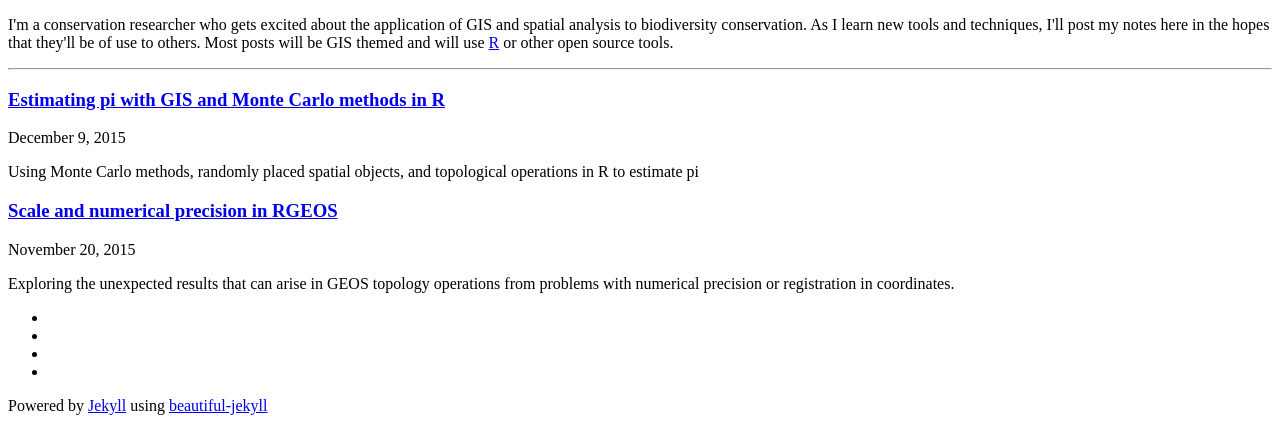
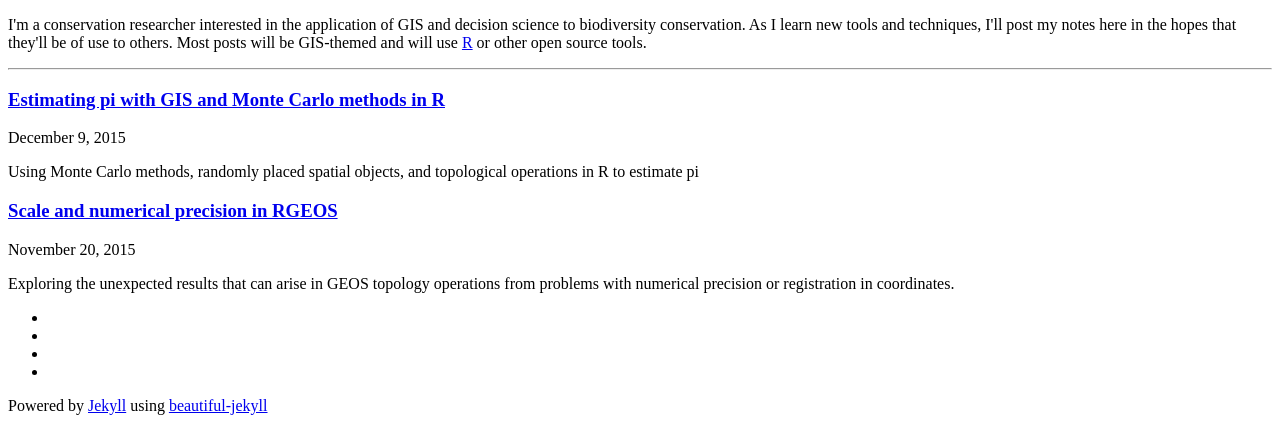
Before and after one commit to Pandinosaurus/mstrimas.github.io, a Jekyll site: the page built from index.html, in a window 1280 px wide, cut to the strip 579-1010 px from the top of the page. Built offline with Jekyll 4.4.1, drawn with Linux system fonts in a browser that asks for light colours; Markdown is read by kramdown in place of the engine named in the settings; the list of posts is cut into pages by our own code.

Commit message:
better opening blurb

```diff
--- a/index.html
+++ b/index.html
@@ -8,10 +8,10 @@ title: Matt Strimas-Mackey
     <div class="col-lg-8 col-lg-offset-2 col-md-10 col-md-offset-1">
 	  <div class="page-heading">
       <p>
-        I'm a conservation researcher who gets excited about the application of
-        GIS and spatial analysis to biodiversity conservation. As I learn new
+        I'm a conservation researcher interested in the application of
+        GIS and decision science to biodiversity conservation. As I learn new
         tools and techniques, I'll post my notes here in the hopes that they'll
-        be of use to others. Most posts will be GIS themed and will use <a href="https://www.r-project.org/">R</a>
+        be of use to others. Most posts will be GIS-themed and will use <a href="https://www.r-project.org/">R</a>
         or other open source tools.
       </p>
 	    <hr class="small">
```
